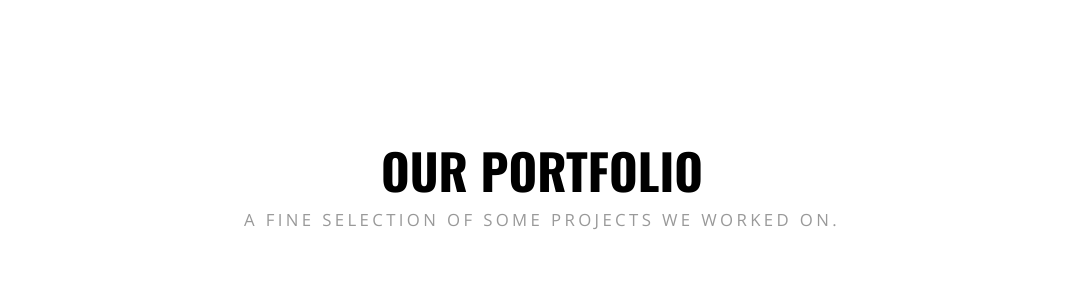
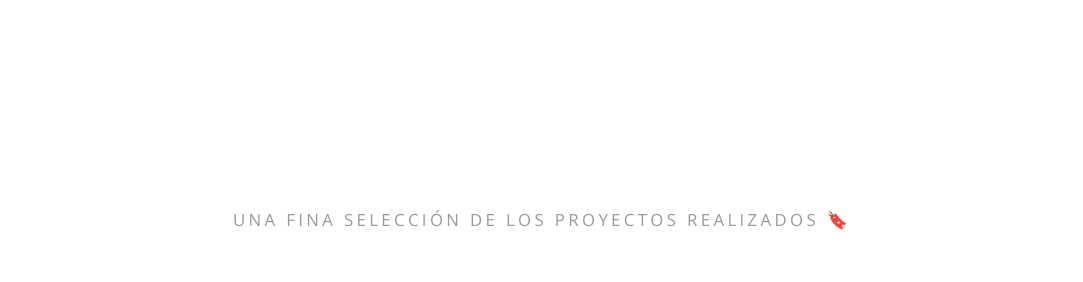
Before and after one commit to cartory/ipax-studio, a React (Create React App) app: page / in a window 1280 px wide. Shown: the part 840-1122 px from the top of the page, without its empty margins (98-1181 px from the left). Built offline with nearby package versions, Linux system fonts and the light colour scheme.

Commit message:
update projects

```diff
--- a/src/pages/landingPage/sections/projects/projects.jsx
+++ b/src/pages/landingPage/sections/projects/projects.jsx
@@ -5,7 +5,10 @@ import achievements from './achievements.json'
 
 import { useRef, useEffect } from 'react'
 
-const Projects = () => {
+const Projects = ({
+	title = "Nuestros Proyectos",
+	subtitle = "Una fina Selección de los proyectos realizados 🔖"
+}) => {
 	const tabRef = useRef(document.getElementById('portfolio-filter'))
 	useEffect(() => {
 		tabRef.current.childNodes.forEach((child, _, siblings) => {
@@ -20,8 +23,8 @@ const Projects = () => {
 		<div id="portfolio" className="section">
 			{/* <!-- heading --> */}
 			<div className="container section-heading text-center" data-animated="fadeInDown">
-				<h2 className="title"><span>Our Portfolio</span></h2>
-				<p className="subtitle">A fine selection of some projects we worked on.</p>
+				<h2 className="title shadow-text"><span style={{ background: 'none', color: 'white' }}>{title}</span></h2>
+				<p className="subtitle shadow-text">{subtitle}</p>
 			</div>
 			{/* <!-- end heading --> */}
 			{/* <!-- Filter --> */}
@@ -34,10 +37,7 @@ const Projects = () => {
 			{/* <!-- end filter --> */}
 			<div className="thumbnails">
 				{achievements.map((achievement, index) => {
-					if (index % 2 === 0) {
-						return null
-					}
-
+					if (index % 2 === 0) return null
 					return <a key={index} href="#"><img src={achievement.src} alt="#" loading="lazy" /></a>
 				})}
 			</div>
```
